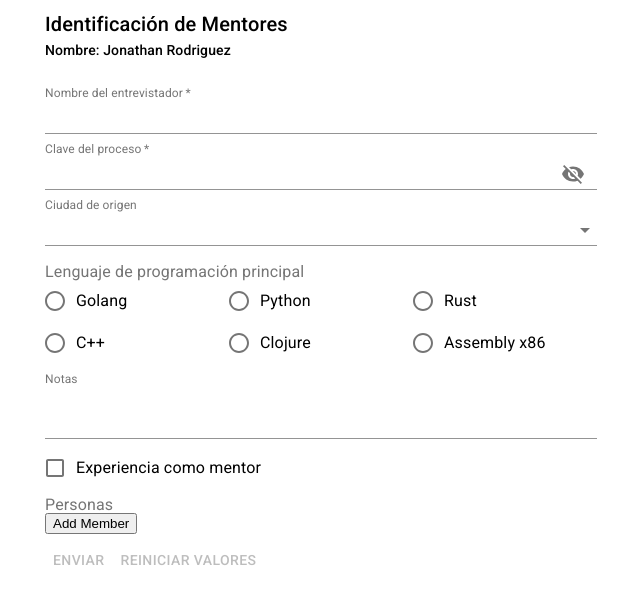
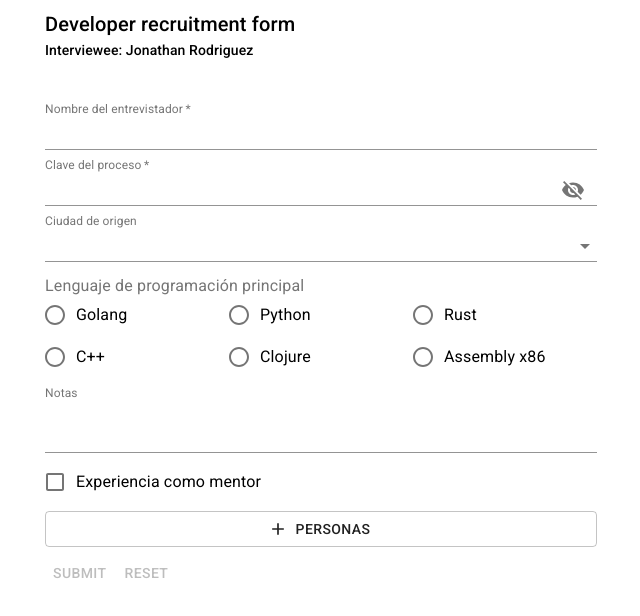
Before and after one commit to jonathanrodriguezs/react-easy-form, a React (Create React App) app: page / in a window 1280 px wide. Shown: the top 616 px of the page, without its empty margins (319-959 px from the left). Built offline with nearby package versions, Linux system fonts and the light colour scheme.

Commit message:
feat: add field array input

```diff
--- a/src/components/App.js
+++ b/src/components/App.js
@@ -8,8 +8,8 @@ function App() {
   return (
     <Container style={{ maxWidth: 600 }}>
       <Quiz
-        title="Identificación de Mentores"
-        subtitle="Nombre: Jonathan Rodriguez"
+        title="Developer recruitment form"
+        subtitle="Interviewee: Jonathan Rodriguez"
         questions={questions}
         onSubmit={handleSubmit}
       />
--- a/src/components/Question.js
+++ b/src/components/Question.js
@@ -4,10 +4,29 @@ import { Field, FieldArray } from "redux-form";
 import { TextField, FormControlLabel, InputLabel } from "@material-ui/core";
 import { Checkbox, FormControl, Select, MenuItem } from "@material-ui/core";
 import { Radio, RadioGroup, FormLabel } from "@material-ui/core";
-import { InputAdornment, IconButton, Grid } from "@material-ui/core";
-import Visibility from "@material-ui/icons/Visibility";
-import VisibilityOff from "@material-ui/icons/VisibilityOff";
+import { InputAdornment, IconButton, Grid, Button } from "@material-ui/core";
+import { Visibility, VisibilityOff, Add, Clear } from "@material-ui/icons";
 import { required } from "../validate";
+import { makeStyles } from "@material-ui/core/styles";
+
+const useStyles = makeStyles((theme) => ({
+  alignRigth: {
+    float: "right"
+  },
+  select: {
+    minWidth: "100%"
+  },
+  marginTop: {
+    marginTop: theme.spacing(1)
+  },
+  subform: {
+    paddingLeft: 20,
+    borderLeft: "1px solid #2d2d2d",
+    "& > div  .MuiInputBase-root": {
+      marginBottom: theme.spacing(1)
+    }
+  }
+}));
 
 function Question(props) {
   const type = selectInput(props.type);
@@ -32,7 +51,17 @@ function selectInput(type) {
 
 function FormTextField({ label, input, meta, ...custom }) {
   const { touched, invalid, error } = meta;
-  return <TextField label={label} error={touched && invalid} helperText={touched && error} InputLabelProps={{ shrink: true }} fullWidth {...input} {...custom} />;
+  return (
+    <TextField
+      label={label}
+      error={touched && invalid}
+      helperText={touched && error}
+      InputLabelProps={{ shrink: true }}
+      fullWidth
+      {...input}
+      {...custom}
+    />
+  );
 }
 
 function FormPassword(props) {
@@ -46,7 +75,11 @@ function FormPassword(props) {
       InputProps={{
         endAdornment: (
           <InputAdornment position="end">
-            <IconButton aria-label="toggle password visibility" onClick={handleClickShowPassword} onMouseDown={handleMouseDownPassword}>
+            <IconButton
+              aria-label="toggle password visibility"
+              onClick={handleClickShowPassword}
+              onMouseDown={handleMouseDownPassword}
+            >
               {showPassword ? <Visibility /> : <VisibilityOff />}
             </IconButton>
           </InputAdornment>
@@ -57,16 +90,24 @@ function FormPassword(props) {
 }
 
 function FormCheckbox({ input, label }) {
-  return <FormControlLabel label={label} control={<Checkbox checked={input.value ? true : false} onChange={input.onChange} />} />;
+  return (
+    <FormControlLabel
+      label={label}
+      control={
+        <Checkbox checked={input.value ? true : false} onChange={input.onChange} />
+      }
+    />
+  );
 }
 
 function FormSelect(props) {
-  const { label, input, meta, options, ...custom } = props;
+  const { label, input, meta, options, enableOther, ...custom } = props;
+  const useTextField = input.value === "other" && enableOther;
   const { touched, error } = meta;
-  const useTextField = input.value === "other" && custom.other;
+  const classes = useStyles();
 
   return (
-    <FormControl error={touched && error} style={{ minWidth: "100%" }}>
+    <FormControl error={touched && error} className={classes.select}>
       <InputLabel shrink>{label}</InputLabel>
       <Select {...input} {...custom} inputProps={{ name: input.name }}>
         {options.map((option) => (
@@ -75,20 +116,35 @@ function FormSelect(props) {
           </MenuItem>
         ))}
       </Select>
-      {useTextField && <Field required label={label} name={`${input.name}-other`} style={{ marginTop: 10 }} component={FormTextField} validate={[required]} />}
+      {useTextField && (
+        <Field
+          required
+          label={label}
+          name={`${input.name}-other`}
+          className={classes.marginTop}
+          component={FormTextField}
+          validate={[required()]}
+        />
+      )}
     </FormControl>
   );
 }
 
 function FormRadio({ input, label, options, ...custom }) {
+  const classes = useStyles();
   return (
-    <FormControl fullWidth style={{ marginTop: 10 }}>
+    <FormControl fullWidth className={classes.marginTop}>
       <FormLabel component="legend">{label}</FormLabel>
       <RadioGroup {...input} {...custom}>
         <Grid container>
-          {options.map((option) => (
-            <Grid item xs={4}>
-              <FormControlLabel key={option.label} value={option.value} control={<Radio />} label={option.label} />
+          {options.map((option, index) => (
+            <Grid key={`${option.value}-${index}`} item xs={4}>
+              <FormControlLabel
+                key={option.label}
+                value={option.value}
+                control={<Radio />}
+                label={option.label}
+              />
             </Grid>
           ))}
         </Grid>
@@ -97,50 +153,49 @@ function FormRadio({ input, label, options, ...custom }) {
   );
 }
 
-function FormArray({ input, label, subform, ...custom }) {
-  console.log("HOLA");
+function ArrayFields({ fields, label, subform }) {
+  const classes = useStyles();
+  return (
+    <div>
+      <Button
+        fullWidth
+        type="button"
+        variant="outlined"
+        startIcon={<Add />}
+        onClick={() => fields.push({})}
+      >
+        {label}
+      </Button>
+
+      <div className={classes.subform}>
+        {fields.map((field, index) => {
+          return (
+            <div key={field}>
+              <Button
+                type="button"
+                color="secondary"
+                onClick={() => fields.remove(index)}
+                endIcon={<Clear />}
+                className={classes.alignRigth}
+              >
+                {label} #{index + 1}
+              </Button>
+              {subform.map((formInput) => {
+                const name = `${field}.${formInput.name}`;
+                return <Question key={name} {...formInput} name={name} />;
+              })}
+            </div>
+          );
+        })}
+      </div>
+    </div>
+  );
+}
+
+function FormArray({ input, ...custom }) {
   return (
     <FormControl fullWidth>
-      <FormLabel component="legend">{label}</FormLabel>
-      <FieldArray
-        {...input}
-        {...custom}
-        component={({ fields, meta: { error } }) => (
-          <div>
-            <button type="button" onClick={() => fields.push({})}>
-              Add Member
-            </button>
-            {/* {error && <span>{error.name}</span>} */}
-            {fields.map((field, index) => (
-              <div>
-                <button type="button" onClick={() => fields.remove(index)}>
-                  Remove
-                </button>
-                {subform.map((formInput) => {
-                  return <Question {...formInput} name={`${input.name}.${formInput.name}`} />;
-                })}
-                {/* <h4>Member #{index + 1}</h4> */}
-                {/* <Field
-                    name={`${member}.firstName`}
-                    type="text"
-                    component={renderField}
-                    label="First Name"
-                  />
-                  <Field
-                    name={`${member}.lastName`}
-                    type="text"
-                    component={renderField}
-                    label="Last Name"
-                  />
-                  <FieldArray
-                    name={`${member}.hobbies`}
-                    component={renderHobbies}
-                  /> */}
-              </div>
-            ))}
-          </div>
-        )}
-      />
+      <FieldArray {...input} {...custom} component={ArrayFields} />
     </FormControl>
   );
 }
--- a/src/components/Quiz.js
+++ b/src/components/Quiz.js
@@ -7,7 +7,7 @@ import Question from "./Question";
 
 const useStyles = makeStyles((theme) => ({
   form: {
-    marginTop: theme.spacing(3),
+    marginTop: theme.spacing(5),
     "& > *": {
       marginBottom: theme.spacing(1)
     }
@@ -21,8 +21,8 @@ function Quiz({ title, subtitle, questions, ...props }) {
       <Typography variant="h6">{title}</Typography>
       <Typography variant="subtitle2">{subtitle}</Typography>
       <form className={classes.form}>
-        {questions.map((item) => (
-          <Question key={item.text} {...item} />
+        {questions.map((item, index) => (
+          <Question key={`${item.text}-${index}`} {...item} />
         ))}
         <QuizButtons {...props} />
       </form>
@@ -34,14 +34,10 @@ function QuizButtons({ handleSubmit, pristine, submitting, invalid, reset }) {
   return (
     <div>
       <Button disabled={invalid} onClick={handleSubmit} color="primary">
-        Enviar
+        Submit
       </Button>
-      <Button
-        onClick={reset}
-        color="secondary"
-        disabled={pristine || submitting}
-      >
-        Reiniciar valores
+      <Button onClick={reset} disabled={pristine || submitting}>
+        Reset
       </Button>
     </div>
   );
--- a/src/validate.js
+++ b/src/validate.js
@@ -1,9 +1,13 @@
 import * as R from "ramda";
 
-export function required(value) {
-  return (R.isEmpty(value) || R.isNil(value)) && "Campo requerido";
+export function required(message = "Campo requerido") {
+  return (value) => (R.isEmpty(value) || R.isNil(value)) && message;
 }
 
-export function minLength(length) {
-  return (value) => value.length < length && "Respuesta muy corta";
+export function minLength(length, message = "Respuesta muy corta") {
+  return (value) => value && value.length < length && message;
 }
+
+export function maxLength(length, message = "Respuesta muy larga") {
+  return (value) => value && value.length > length && message;
+}
```
